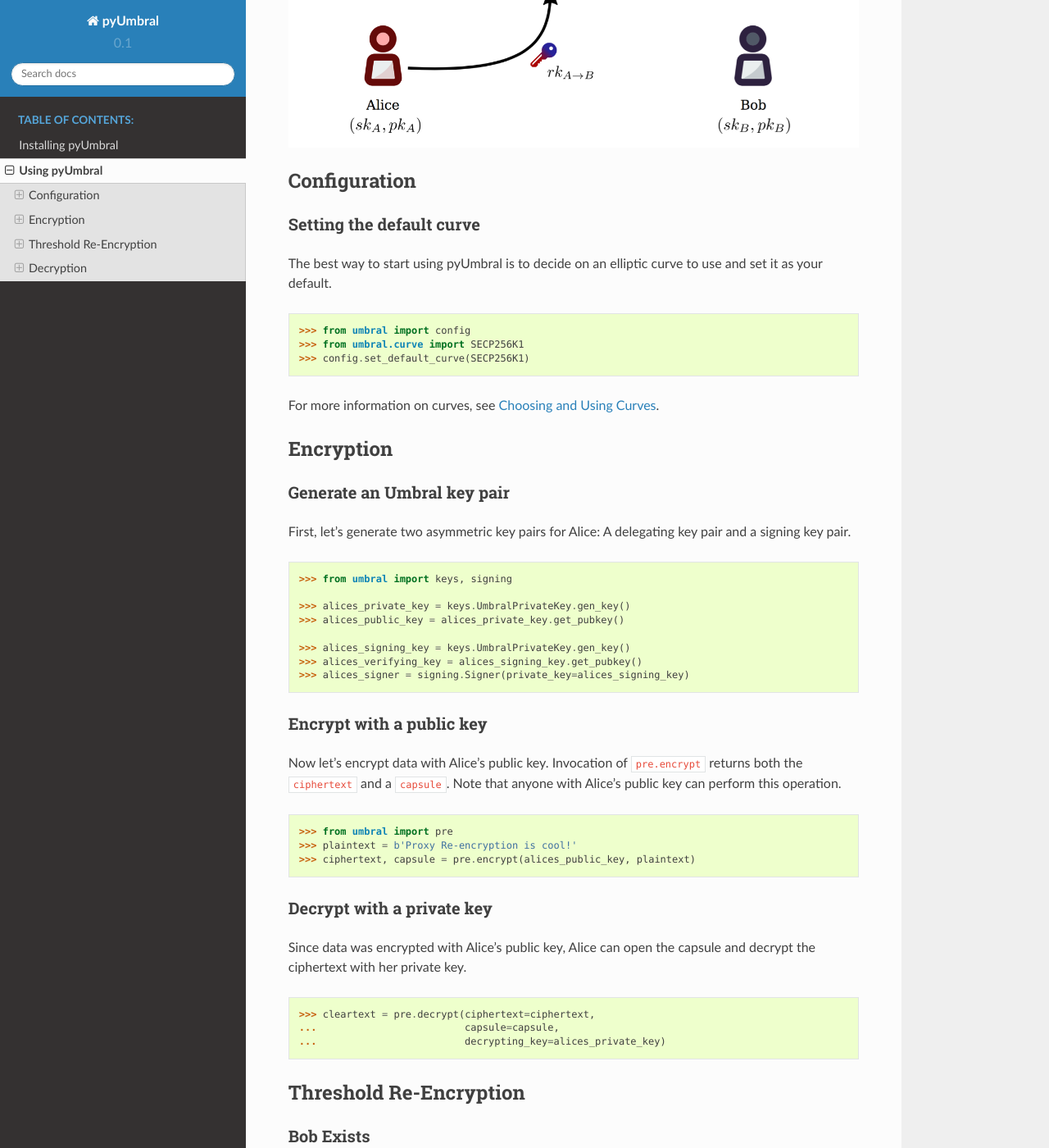
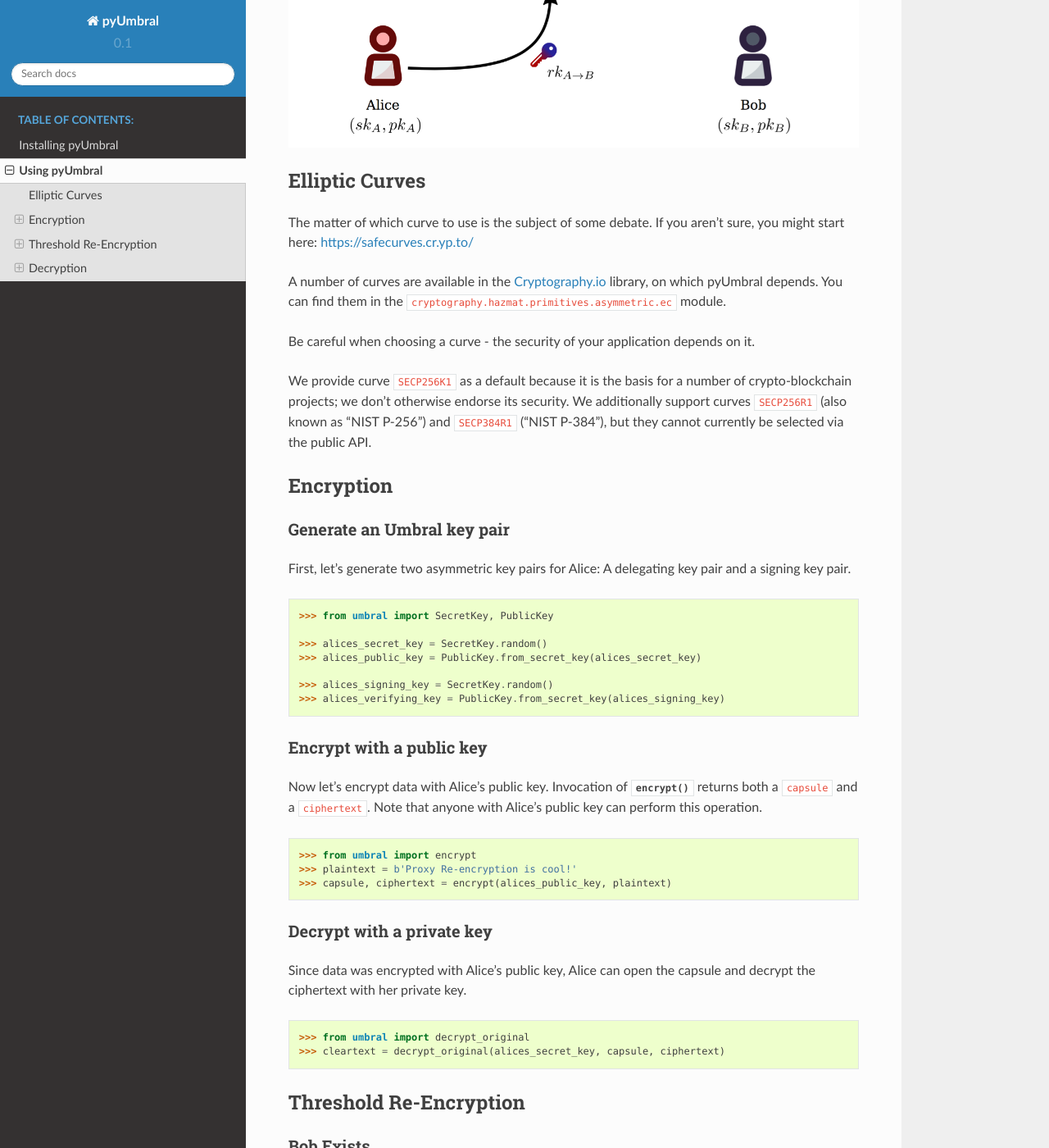
Before and after one commit to nucypher/pyUmbral, a Sphinx documentation site: the page built from docs/source/using_pyumbral.rst, in a window 1280 px wide and 1400 px high, scrolled down 311 px. Shown: the whole window at 82% size. Built offline with Sphinx 7.4.7 and the Read the Docs theme 2.0.0, drawn with Linux system fonts in a browser that asks for light colours; some of the changed text lies outside the part shown.

Commit message:
Update docs

```diff
--- a/docs/source/choosing_and_using_curves.rst
+++ /dev/null
@@ -1,63 +0,0 @@
-=========================
-Choosing and Using Curves
-=========================
-
-
-The matter of which curve to use is the subject of some debate.  If you aren't sure, you might start here:
-https://safecurves.cr.yp.to/
-
-A number of curves are available in the Cryptography.io_ library, on which pyUmbral depends.
-You can find them in the ``cryptography.hazmat.primitives.asymmetric.ec`` module.
-
-.. _Cryptography.io: https://cryptography.io/en/latest/
-
-Be careful when choosing a curve - the security of your application depends on it.
-
-We provide curve ``SECP256K1`` as a default because it is the basis for a number of crypto-blockchain projects;
-we don't otherwise endorse its security.
-We additionally support curves ``SECP256R1`` (also known as "NIST P-256") and ``SECP384R1`` ("NIST P-384").
-
-
-Setting a default curve
---------------------------
-
-Before you perform any ECC operations, you can set a default curve.
-
-.. code-block:: python
-
-    >>> from umbral.curve import SECP256K1
-    >>> config.set_default_curve(SECP256K1)
-
-If you don't set a default curve, then SECP256K1 will be set for you when you perform the first ECC
-operation.  This causes a small one-time performance penalty.
-
-
-.. code-block:: python
-
-    >>> from umbral import keys
-    >>> private_key = keys.UmbralPrivateKey.gen_key()
-
-    RuntimeWarning: No default curve has been set.  Using SECP256K1.
-    A slight performance penalty has been incurred for only this call.
-    Set a default curve with umbral.config.set_default_curve().
-
-
-To use SECP256K1 and avoid this penalty, you can simply call ``set_default_curve()`` with no argument:
-
-
-.. code-block:: python
-
-    >>> config.set_default_curve()
-
-Attempting to set the default curve twice in the same runtime will raise
-a ``UmbralConfigurationError``.
-
-
-.. code-block:: python
-
-    >>> from umbral import config
-    >>> config.set_default_curve()
-    >>> config.set_default_curve()
-    Traceback (most recent call last):
-        ...
-    umbral.config._CONFIG.UmbralConfigurationError
--- a/docs/source/index.rst
+++ b/docs/source/index.rst
@@ -31,7 +31,7 @@ pyUmbral
 .. end-badges
 
 pyUmbral is the reference implementation of the Umbral_ threshold proxy re-encryption scheme.
-It is open-source, built with Python, and uses OpenSSL_ and Cryptography.io_.
+It is open-source, built with Python, and uses OpenSSL_ via Cryptography.io_ and libsodium_ via PyNaCl_.
 
 Using Umbral, Alice (the data owner) can *delegate decryption rights* to Bob for
 any ciphertext intended to her, through a re-encryption process performed by a
--- a/docs/source/using_pyumbral.rst
+++ b/docs/source/using_pyumbral.rst
@@ -12,30 +12,22 @@ Using pyUmbral
     sys.path.append(os.path.abspath(os.getcwd()))
 
 
-.. testcleanup:: capsule_story
+Elliptic Curves
+===============
 
-    from umbral import config
-    config._CONFIG.___CONFIG__curve = None
-    config._CONFIG.___CONFIG__params = None
+The matter of which curve to use is the subject of some debate.  If you aren't sure, you might start here:
+https://safecurves.cr.yp.to/
 
+A number of curves are available in the Cryptography.io_ library, on which pyUmbral depends.
+You can find them in the ``cryptography.hazmat.primitives.asymmetric.ec`` module.
 
-Configuration
-==============
+.. _Cryptography.io: https://cryptography.io/en/latest/
 
+Be careful when choosing a curve - the security of your application depends on it.
 
-Setting the default curve
---------------------------
-
-The best way to start using pyUmbral is to decide on an elliptic curve to use and set it as your default.
-
-
-.. doctest:: capsule_story
-
-    >>> from umbral import config
-    >>> from umbral.curve import SECP256K1
-    >>> config.set_default_curve(SECP256K1)
-
-For more information on curves, see :doc:`choosing_and_using_curves`.
+We provide curve ``SECP256K1`` as a default because it is the basis for a number of crypto-blockchain projects;
+we don't otherwise endorse its security.
+We additionally support curves ``SECP256R1`` (also known as "NIST P-256") and ``SECP384R1`` ("NIST P-384"), but they cannot currently be selected via the public API.
 
 
 Encryption
@@ -49,28 +41,27 @@ A delegating key pair and a signing key pair.
 
 .. doctest:: capsule_story
 
-    >>> from umbral import keys, signing
+    >>> from umbral import SecretKey, PublicKey
 
-    >>> alices_private_key = keys.UmbralPrivateKey.gen_key()
-    >>> alices_public_key = alices_private_key.get_pubkey()
+    >>> alices_secret_key = SecretKey.random()
+    >>> alices_public_key = PublicKey.from_secret_key(alices_secret_key)
 
-    >>> alices_signing_key = keys.UmbralPrivateKey.gen_key()
-    >>> alices_verifying_key = alices_signing_key.get_pubkey()
-    >>> alices_signer = signing.Signer(private_key=alices_signing_key)
+    >>> alices_signing_key = SecretKey.random()
+    >>> alices_verifying_key = PublicKey.from_secret_key(alices_signing_key)
 
 
 Encrypt with a public key
 --------------------------
 Now let's encrypt data with Alice's public key.
-Invocation of ``pre.encrypt`` returns both the ``ciphertext`` and a ``capsule``.
+Invocation of :py:func:`encrypt` returns both a ``capsule`` and a ``ciphertext``.
 Note that anyone with Alice's public key can perform this operation.
 
 
 .. doctest:: capsule_story
 
-    >>> from umbral import pre
+    >>> from umbral import encrypt
     >>> plaintext = b'Proxy Re-encryption is cool!'
-    >>> ciphertext, capsule = pre.encrypt(alices_public_key, plaintext)
+    >>> capsule, ciphertext = encrypt(alices_public_key, plaintext)
 
 
 Decrypt with a private key
@@ -80,9 +71,8 @@ Alice can open the capsule and decrypt the ciphertext with her private key.
 
 .. doctest:: capsule_story
 
-    >>> cleartext = pre.decrypt(ciphertext=ciphertext,
-    ...                         capsule=capsule,
-    ...                         decrypting_key=alices_private_key)
+    >>> from umbral import decrypt_original
+    >>> cleartext = decrypt_original(alices_secret_key, capsule, ciphertext)
 
 
 Threshold Re-Encryption
@@ -93,9 +83,8 @@ Bob Exists
 
 .. doctest:: capsule_story
 
-    >>> from umbral import keys
-    >>> bobs_private_key = keys.UmbralPrivateKey.gen_key()
-    >>> bobs_public_key = bobs_private_key.get_pubkey()
+    >>> bobs_secret_key = SecretKey.random()
+    >>> bobs_public_key = PublicKey.from_secret_key(bobs_secret_key)
 
 
 Alice grants access to Bob by generating kfrags
@@ -104,18 +93,19 @@ When Alice wants to grant Bob access to open her encrypted messages,
 she creates *re-encryption key fragments*, or *"kfrags"*,
 which are next sent to N proxies or *Ursulas*.
 
-Alice must specify ``N`` (the total number of kfrags),
+Alice must specify ``num_kfrags`` (the total number of kfrags),
 and a ``threshold`` (the minimum number of kfrags needed to activate a capsule).
 In the following example, Alice creates 20 kfrags,
 but Bob needs to get only 10 re-encryptions to activate the capsule.
 
 .. doctest:: capsule_story
 
-    >>> kfrags = pre.generate_kfrags(delegating_privkey=alices_private_key,
-    ...                              signer=alices_signer,
-    ...                              receiving_pubkey=bobs_public_key,
-    ...                              threshold=10,
-    ...                              N=20)
+    >>> from umbral import generate_kfrags
+    >>> kfrags = generate_kfrags(delegating_sk=alices_secret_key,
+    ...                          receiving_pk=bobs_public_key,
+    ...                          signing_sk=alices_signing_key,
+    ...                          threshold=10,
+    ...                          num_kfrags=20)
 
 
 Bob receives a capsule
@@ -137,12 +127,12 @@ or re-encrypted for him by Ursula, he will not be able to open it.
 
 .. doctest:: capsule_story
 
-    >>> fail = pre.decrypt(ciphertext=ciphertext,
-    ...                    capsule=capsule,
-    ...                    decrypting_key=bobs_private_key)
+    >>> fail = decrypt_original(sk=bobs_secret_key,
+    ...                         capsule=capsule,
+    ...                         ciphertext=ciphertext)
     Traceback (most recent call last):
         ...
-    umbral.pre.UmbralDecryptionError
+    umbral.dem.ErrorInvalidTag
 
 
 Ursulas perform re-encryption
@@ -151,11 +141,10 @@ Bob asks several Ursulas to re-encrypt the capsule so he can open it.
 Each Ursula performs re-encryption on the capsule using the ``kfrag``
 provided by Alice, obtaining this way a "capsule fragment", or ``cfrag``.
 Let's mock a network or transport layer by sampling ``threshold`` random kfrags,
-one for each required Ursula. Note that each Ursula must prepare the received
-capsule before re-encryption by setting the proper correctness keys.
+one for each required Ursula.
 
 Bob collects the resulting cfrags from several Ursulas.
-Bob must gather at least ``threshold`` cfrags in order to activate the capsule.
+Bob must gather at least ``threshold`` cfrags in order to open the capsule.
 
 
 .. doctest:: capsule_story
@@ -164,14 +153,10 @@ Bob must gather at least ``threshold`` cfrags in order to activate the capsule.
     >>> kfrags = random.sample(kfrags,  # All kfrags from above
     ...                        10)      # M - Threshold
 
-    >>> capsule.set_correctness_keys(delegating=alices_public_key,
-    ...                              receiving=bobs_public_key,
-    ...                              verifying=alices_verifying_key)
-    (True, True, True)
-
+    >>> from umbral import reencrypt
     >>> cfrags = list()                 # Bob's cfrag collection
     >>> for kfrag in kfrags:
-    ...     cfrag = pre.reencrypt(kfrag=kfrag, capsule=capsule)
+    ...     cfrag = reencrypt(capsule=capsule, kfrag=kfrag)
     ...     cfrags.append(cfrag)        # Bob collects a cfrag
 
 .. doctest:: capsule_story
@@ -183,32 +168,34 @@ Bob must gather at least ``threshold`` cfrags in order to activate the capsule.
 Decryption
 ==================================
 
-Bob attaches cfrags to the capsule
-----------------------------------
-Bob attaches at least ``threshold`` cfrags to the capsule,
-which has to be prepared in advance with the necessary correctness keys.
-Only then it can become *activated*.
+Bob checks the capsule fragments
+--------------------------------
+Bob can verify that the capsule fragments are valid and really originate from Alice,
+using Alice's public keys.
 
 .. doctest:: capsule_story
 
-    >>> capsule.set_correctness_keys(delegating=alices_public_key,
-    ...                              receiving=bobs_public_key,
-    ...                              verifying=alices_verifying_key)
-    (False, False, False)
-
-    >>> for cfrag in cfrags:
-    ...     capsule.attach_cfrag(cfrag)
+    >>> all(cfrag.verify(capsule,
+    ...                  delegating_pk=alices_public_key,
+    ...                  receiving_pk=bobs_public_key,
+    ...                  signing_pk=alices_verifying_key)
+    ...     for cfrag in cfrags)
+    True
 
 
-Bob activates and opens the capsule
-------------------------------------
-Finally, Bob decrypts the re-encrypted ciphertext using the activated capsule.
+Bob opens the capsule
+---------------------
+Finally, Bob decrypts the re-encrypted ciphertext using his key.
 
 .. doctest:: capsule_story
 
-    >>> cleartext = pre.decrypt(ciphertext=ciphertext,
-    ...                         capsule=capsule,
-    ...                         decrypting_key=bobs_private_key)
+    >>> from umbral import decrypt_reencrypted
+    >>> cleartext = decrypt_reencrypted(decrypting_sk=bobs_secret_key,
+    ...                                 delegating_pk=alices_public_key,
+    ...                                 capsule=capsule,
+    ...                                 cfrags=cfrags,
+    ...                                 ciphertext=ciphertext)
+
 
 .. doctest:: capsule_story
    :hide:
--- a/setup.py
+++ b/setup.py
@@ -79,7 +79,7 @@ DEV_INSTALL_REQUIRES = [
 
 EXTRAS_REQUIRE = {
     'testing': DEV_INSTALL_REQUIRES,
-    'docs': ['sphinx', 'sphinx-autobuild'],
+    'docs': ['sphinx', 'sphinx-autobuild', 'sphinx_rtd_theme'],
     'benchmarks': ['pytest-benchmark'],
 }
 
```
Also changed, not shown: other parts of docs/source/index.rst (+2 -0 lines), README.rst (+31 -34 lines), docs/examples/umbral_simple_api.py (+38 -71 lines), docs/notebooks/pyUmbral Simple API.ipynb.
